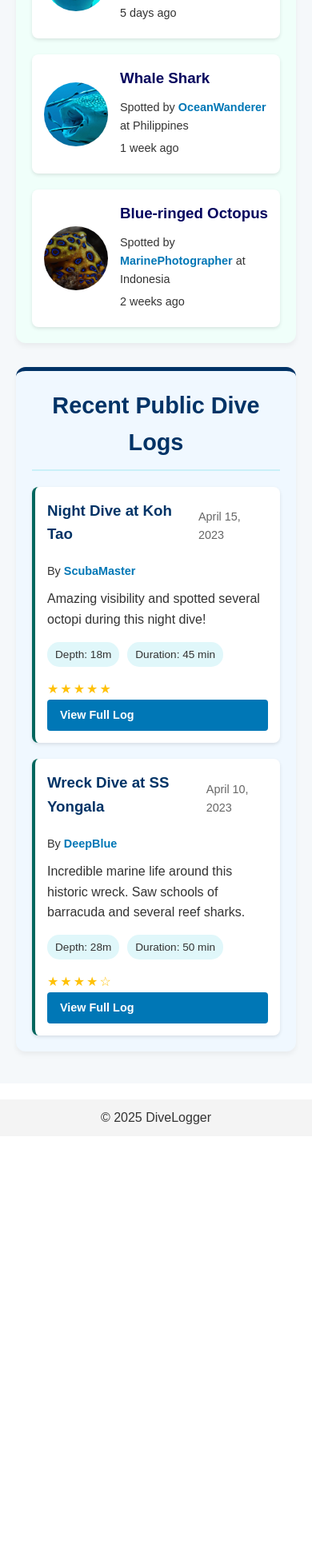
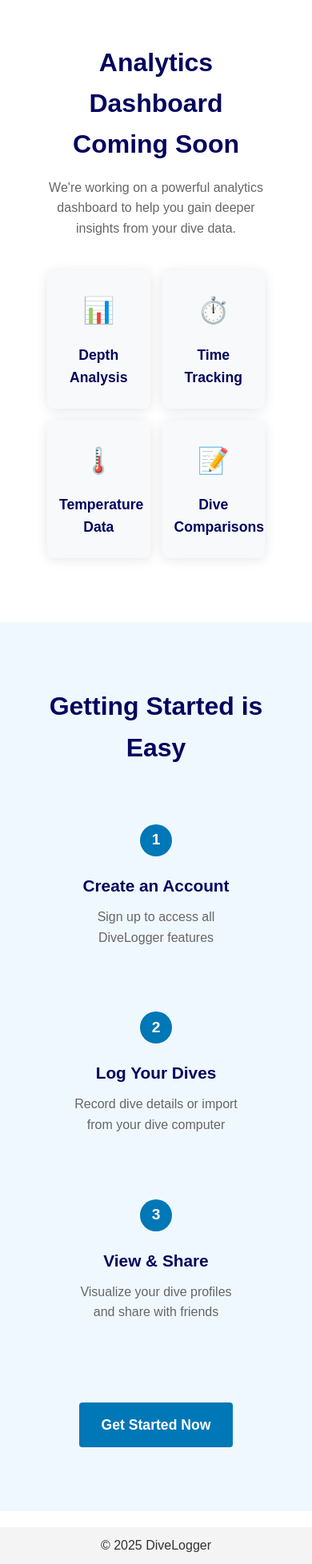
Before and after one commit to ZaneCodeJourney/CITS5505-Group-Project, a Flask app: page / in a window 390 px wide. Shown: the part 2269-4225 px from the top of the page at 80% size. Before the commit the page ends 3675 px from the top, so only its background shows below. Run offline with Flask 3, Linux system fonts and the light colour scheme; some libraries are stand-ins or nearby versions.

Commit message:
modified home page to a simpler layout - highlighting the core aspects of the web app

```diff
--- a/app/static/css/home.css
+++ b/app/static/css/home.css
@@ -1,244 +1,286 @@
-/* Home page specific styles */
+/* Base styles */
+:root {
+  --primary-color: #0077b6;
+  --secondary-color: #00b4d8;
+  --accent-color: #90e0ef;
+  --dark-color: #03045e;
+  --light-color: #f8f9fa;
+  --text-color: #333;
+  --text-light: #666;
+  --white: #fff;
+  --shadow: 0 2px 15px rgba(0, 0, 0, 0.1);
+}
 
-/* Hero section styles */
+.landing-container {
+  max-width: 100%;
+  overflow: hidden;
+}
+
+.container {
+  max-width: 1140px;
+  margin: 0 auto;
+  padding: 0 20px;
+}
+
+/* Hero section */
 .hero {
   background-image: linear-gradient(rgba(0, 0, 0, 0.5), rgba(0, 0, 0, 0.5)), url('/static/images/hero-dive.jpg');
   background-size: cover;
   background-position: center;
-    color: white;
+  height: 500px;
+  display: flex;
+  align-items: center;
+  justify-content: center;
   text-align: center;
-    padding: 100px 20px;
+  color: var(--white);
+}
+
+.hero-content {
+  max-width: 600px;
+  padding: 0 20px;
+}
+
+.hero h1 {
+  font-size: 3.5rem;
+  margin-bottom: 20px;
+  text-shadow: 0 2px 4px rgba(0, 0, 0, 0.3);
+}
+
+.hero p {
+  font-size: 1.4rem;
   margin-bottom: 30px;
 }
 
-.hero-content {
-    max-width: 800px;
-    margin: 0 auto;
-}
-
-.hero h1 {
-    font-size: 2.5rem;
-    margin-bottom: 20px;
-}
-
-.hero p {
-    font-size: 1.2rem;
-    margin-bottom: 30px;
+.cta-buttons {
+  display: flex;
+  justify-content: center;
+  gap: 20px;
 }
 
 /* Button styles */
 .btn {
   display: inline-block;
-    background-color: #0077b6;
-    color: white;
   padding: 12px 24px;
   border-radius: 4px;
   text-decoration: none;
   font-weight: bold;
-    transition: background-color 0.3s;
+  transition: all 0.3s ease;
+  cursor: pointer;
   border: none;
-    cursor: pointer;
 }
 
-.btn:hover {
-    background-color: #0096c7;
+.btn-primary {
+  background-color: var(--primary-color);
+  color: var(--white);
 }
 
-.btn-small {
-    padding: 8px 16px;
-    font-size: 0.9rem;
+.btn-primary:hover {
+  background-color: #005f8b;
+  transform: translateY(-2px);
 }
 
 .btn-secondary {
-    background-color: #6c757d;
+  background-color: transparent;
+  color: var(--white);
+  border: 2px solid var(--white);
 }
 
 .btn-secondary:hover {
-    background-color: #5a6268;
+  background-color: rgba(255, 255, 255, 0.1);
+  transform: translateY(-2px);
+}
+
+.btn-large {
+  padding: 14px 28px;
+  font-size: 1.1rem;
+}
+
+/* Features section */
+.features {
+  padding: 80px 0;
+  background-color: var(--white);
+}
+
+.features .container {
+  display: flex;
+  flex-wrap: wrap;
+  justify-content: space-between;
+  gap: 30px;
+}
+
+.feature-item {
+  flex: 1;
+  min-width: 300px;
+  padding: 30px;
+  border-radius: 8px;
+  background-color: var(--light-color);
+  box-shadow: var(--shadow);
+  text-align: center;
+  transition: transform 0.3s ease;
+}
+
+.feature-item:hover {
+  transform: translateY(-5px);
+}
+
+.feature-icon {
+  font-size: 2.5rem;
+  margin-bottom: 20px;
+}
+
+.feature-item h3 {
+  font-size: 1.4rem;
+  color: var(--dark-color);
+  margin-bottom: 15px;
+}
+
+.feature-item p {
+  color: var(--text-light);
+  line-height: 1.6;
 }
 
 /* Map section */
-.dive-map {
-    padding: 30px 20px;
+.map-section {
+  padding: 80px 0;
+  background-color: #f0f8ff;
   text-align: center;
 }
 
-.dive-map h2 {
-    margin-bottom: 20px;
+.map-section h2 {
+  color: var(--dark-color);
+  margin-bottom: 10px;
+  font-size: 2rem;
+}
+
+.map-section p {
+  color: var(--text-light);
+  margin-bottom: 30px;
+  max-width: 600px;
+  margin-left: auto;
+  margin-right: auto;
 }
 
 #map {
-    height: 500px;
-    width: 100%;
+  height: 450px;
   border-radius: 8px;
-    box-shadow: 0 4px 8px rgba(0, 0, 0, 0.1);
-}
-
-/* Features section */
-.features-section {
-    padding: 40px 20px;
-    background-color: #f5f8fa;
-}
-
-.features-container {
-    display: flex;
-    flex-wrap: wrap;
-    gap: 30px;
-    max-width: 1200px;
+  box-shadow: var(--shadow);
+  max-width: 1000px;
   margin: 0 auto;
 }
 
-.feature-column {
-    flex: 1;
-    min-width: 300px;
-    background-color: #f8f9fa;
-    border-radius: 12px;
-    padding: 20px;
-    box-shadow: 0 4px 6px rgba(0, 0, 0, 0.05);
-    overflow: hidden;
+/* Coming soon section */
+.coming-soon {
+  padding: 80px 0;
+  background-color: var(--white);
+  text-align: center;
 }
 
-/* Column-specific styles based on screenshot */
-.feature-column:nth-child(1) {
-    border-top: 5px solid #003366;
-    background-color: #f0f8ff;
+.coming-soon h2 {
+  color: var(--dark-color);
+  margin-bottom: 15px;
+  font-size: 2rem;
 }
 
-.feature-column:nth-child(2) {
-    border-top: 5px solid #00665e;
-    background-color: #f0fffa;
+.coming-soon p {
+  color: var(--text-light);
+  margin-bottom: 40px;
+  max-width: 600px;
+  margin-left: auto;
+  margin-right: auto;
 }
 
-.feature-column:nth-child(3) {
-    border-top: 5px solid #003366;
-    background-color: #f0f8ff;
+.coming-soon-features {
+  display: flex;
+  flex-wrap: wrap;
+  justify-content: center;
+  gap: 30px;
+  margin-top: 40px;
 }
 
-.feature-column h2 {
-    margin-bottom: 20px;
-    color: #003366;
-    border-bottom: 2px solid #caf0f8;
-    padding-bottom: 10px;
-    text-align: center;
-    font-size: 1.8rem;
+.coming-soon .feature {
+  flex: 1;
+  min-width: 150px;
+  max-width: 200px;
+  padding: 25px 15px;
+  border-radius: 8px;
+  background-color: var(--light-color);
+  box-shadow: var(--shadow);
+  transition: transform 0.3s ease;
 }
 
-.feature-column:nth-child(2) h2 {
-    color: #00665e;
+.coming-soon .feature:hover {
+  transform: translateY(-5px);
+  background-color: var(--accent-color);
 }
 
-.feature-cards {
-    display: flex;
-    flex-direction: column;
-    gap: 20px;
+.coming-soon .feature-icon {
+  font-size: 2rem;
+  margin-bottom: 15px;
 }
 
-/* Card styles */
-.card, .sighting, .log-entry {
-    background-color: white;
-    border-radius: 8px;
-    padding: 15px;
-    box-shadow: 0 2px 4px rgba(0, 0, 0, 0.1);
+.coming-soon h3 {
+  font-size: 1.1rem;
+  color: var(--dark-color);
 }
 
-.card img, .sighting img {
-    width: 100%;
-    height: 150px;
-    object-fit: cover;
-    border-radius: 4px;
-    margin-bottom: 10px;
+/* Getting started section */
+.getting-started {
+  padding: 80px 0;
+  background-color: #f0f8ff;
+  text-align: center;
 }
 
-.card h3, .sighting h3, .log-entry h3 {
-    color: #03045e;
-    margin-bottom: 10px;
+.getting-started h2 {
+  color: var(--dark-color);
+  margin-bottom: 40px;
+  font-size: 2rem;
 }
 
-/* Sighting styles */
-.sighting {
+.steps {
   display: flex;
-    align-items: center;
-    gap: 15px;
+  flex-wrap: wrap;
+  justify-content: space-between;
+  margin-bottom: 50px;
+  max-width: 900px;
+  margin-left: auto;
+  margin-right: auto;
 }
 
-.sighting img {
-    width: 80px;
-    height: 80px;
-    border-radius: 50%;
-    margin-bottom: 0;
+.step {
+  flex: 1;
+  min-width: 200px;
+  padding: 30px 20px;
+  margin: 0 10px 20px;
+  position: relative;
 }
 
-.sighting-info {
-    flex: 1;
+.step-number {
+  width: 40px;
+  height: 40px;
+  background-color: var(--primary-color);
+  color: var(--white);
+  border-radius: 50%;
+  display: flex;
+  justify-content: center;
+  align-items: center;
+  margin: 0 auto 20px;
+  font-weight: bold;
+  font-size: 1.2rem;
 }
 
-.sighting-info p {
-    margin: 5px 0;
-    font-size: 0.9rem;
+.step h3 {
+  color: var(--dark-color);
+  margin-bottom: 10px;
+  font-size: 1.3rem;
 }
 
-.sighting-info a {
-    color: #0077b6;
-    text-decoration: none;
-    font-weight: bold;
-}
-
-.sighting-info a:hover {
-    text-decoration: underline;
-}
-
-/* Log entry styles */
-.log-entry {
-    display: flex;
-    flex-direction: column;
-    border-left: 4px solid #00665e;
-}
-
-.log-header {
-    display: flex;
-    justify-content: space-between;
-    align-items: center;
-    margin-bottom: 10px;
-}
-
-.log-header h3 {
-    color: #003366;
-    font-weight: bold;
-}
-
-.log-header .date {
-    font-size: 0.9rem;
-    color: #666;
-}
-
-.log-entry .diver {
-    font-size: 0.9rem;
-    margin-bottom: 10px;
-}
-
-.log-entry .diver a {
-    color: #0077b6;
-    text-decoration: none;
-    font-weight: bold;
-}
-
-.log-details {
-    display: flex;
-    flex-wrap: wrap;
-    gap: 10px;
-    margin: 15px 0;
-}
-
-.log-details span {
-    background-color: #e0f7fa;
-    padding: 5px 10px;
-    border-radius: 15px;
-    font-size: 0.85rem;
+.step p {
+  color: var(--text-light);
 }
 
 /* Dive site popup styles */
 .dive-site-popup h3 {
-    color: #03045e;
+  color: var(--dark-color);
   margin-bottom: 10px;
 }
 
@@ -254,52 +296,58 @@
   margin-bottom: 5px;
 }
 
-.popup-link {
-    display: inline-block;
-    margin-top: 10px;
-    color: #0077b6;
-    text-decoration: none;
+/* Responsive styles */
+@media (max-width: 768px) {
+  .hero h1 {
+    font-size: 2.5rem;
   }
 
-.popup-link:hover {
-    text-decoration: underline;
+  .hero p {
+    font-size: 1.1rem;
   }
 
-/* Rating stars */
-.rating {
-    color: #ffc107;
-    letter-spacing: 2px;
+  .features .container,
+  .steps {
+    flex-direction: column;
   }
 
-/* View full log button */
-.btn-small {
-    background-color: #0077b6;
-    color: white;
-    border: none;
-    border-radius: 4px;
-    padding: 8px 16px;
-    font-weight: bold;
-    cursor: pointer;
-    text-decoration: none;
-    display: inline-block;
-    transition: background-color 0.3s;
+  .feature-item,
+  .step {
+    margin-bottom: 20px;
   }
 
-.btn-small:hover {
-    background-color: #005f8b;
+  #map {
+    height: 300px;
   }
 
-/* Responsive adjustments */
-@media (max-width: 768px) {
-    .features-container {
+  .cta-buttons {
     flex-direction: column;
+    gap: 10px;
+  }
+
+  .coming-soon-features {
+    gap: 15px;
+  }
+
+  .coming-soon .feature {
+    min-width: 120px;
+  }
+}
+
+@media (max-width: 480px) {
+  .hero {
+    height: 400px;
   }
 
   .hero h1 {
     font-size: 2rem;
   }
 
-    #map {
-        height: 350px;
+  .hero p {
+    font-size: 1rem;
+  }
+
+  .feature-item {
+    min-width: 100%;
   }
 }
--- a/app/templates/index.html
+++ b/app/templates/index.html
@@ -6,120 +6,109 @@
 {% endblock %}
 
 {% block content %}
+<div class="landing-container">
+    <!-- Hero Section -->
     <section class="hero">
         <div class="hero-content">
-        <h1>Track Your Underwater Adventures</h1>
-        <p>Record, analyse and share your scuba diving experiences with fellow divers</p>
+            <h1>DiveLogger</h1>
+            <p>Track, analyze, and share your diving experiences</p>
             {% if not current_user.is_authenticated %}
-        <a href="{{ url_for('auth.register') }}" class="btn">Sign Up Now</a>
+                <div class="cta-buttons">
+                    <a href="{{ url_for('auth.login') }}" class="btn btn-primary">Log In</a>
+                    <a href="{{ url_for('auth.register') }}" class="btn btn-secondary">Sign Up</a>
+                </div>
             {% else %}
-        <a href="{{ url_for('main.new_log') }}" class="btn">Log a New Dive</a>
+                <div class="cta-buttons">
+                    <a href="{{ url_for('main.my_logs') }}" class="btn btn-primary">My Logs</a>
+                    <a href="{{ url_for('main.new_log') }}" class="btn btn-secondary">New Log</a>
+                </div>
             {% endif %}
         </div>
     </section>
 
-<section class="dive-map">
-    <h2>Explore Dive Sites</h2>
-    <div id="map"></div>
+    <!-- Features Overview -->
+    <section class="features">
+        <div class="container">
+            <div class="feature-item">
+                <div class="feature-icon">📊</div>
+                <h3>Track Your Dives</h3>
+                <p>Record dive details, locations, and conditions with our easy-to-use dive log.</p>
+            </div>
+            <div class="feature-item">
+                <div class="feature-icon">📈</div>
+                <h3>Data Analysis</h3>
+                <p>Upload dive computer data and visualize your dive profiles.</p>
+            </div>
+            <div class="feature-item">
+                <div class="feature-icon">🔄</div>
+                <h3>Share Selectively</h3>
+                <p>Choose which dive logs to share with friends or keep private.</p>
+            </div>
+        </div>
     </section>
 
-<!-- Combined features section with 3-column layout -->
-<section class="features-section">
-    <div class="features-container">
-        <!-- Top Dive Locations Column -->
-        <div class="feature-column">
-            <h2>Top Dive Locations</h2>
-            <div class="feature-cards">
-                <div class="card">
-                    <img src="{{ url_for('static', filename='images/great-barrier-reef.jpg') }}" alt="Great Barrier Reef">
-                    <h3>Great Barrier Reef, Australia</h3>
-                    <p>Visibility: 15-30m</p>
-                    <p>Difficulty: Beginner to Advanced</p>
+    <!-- Map Section -->
+    <section class="map-section">
+        <div class="container">
+            <h2>Explore Dive Sites</h2>
+            <p>Browse popular diving locations around the world</p>
+            <div id="map"></div>
         </div>
-                <div class="card">
-                    <img src="{{ url_for('static', filename='images/helengeli.jpg') }}" alt="Helengeli">
-                    <h3>Helengeli, Male Atoll, Maldives</h3>
-                    <p>Visibility: 30m+</p>
-                    <p>Difficulty: Beginner</p>
+    </section>
+
+    <!-- Coming Soon Section -->
+    <section class="coming-soon">
+        <div class="container">
+            <h2>Analytics Dashboard Coming Soon</h2>
+            <p>We're working on a powerful analytics dashboard to help you gain deeper insights from your dive data.</p>
+            <div class="coming-soon-features">
+                <div class="feature">
+                    <div class="feature-icon">📊</div>
+                    <h3>Depth Analysis</h3>
                 </div>
+                <div class="feature">
+                    <div class="feature-icon">⏱️</div>
+                    <h3>Time Tracking</h3>
                 </div>
+                <div class="feature">
+                    <div class="feature-icon">🌡️</div>
+                    <h3>Temperature Data</h3>
                 </div>
-
-        <!-- Marine Life Column -->
-        <div class="feature-column">
-            <h2>Recently Spotted Fauna</h2>
-            <div class="feature-cards">
-                <div class="sighting">
-                    <img src="{{ url_for('static', filename='images/turtle.jpg') }}" alt="Sea Turtle">
-                    <div class="sighting-info">
-                        <h3>Green Sea Turtle</h3>
-                        <p>Spotted by <a href="#">JaneDiver</a> at Great Barrier Reef</p>
-                        <p>2 days ago</p>
-                    </div>
-                </div>
-                <div class="sighting">
-                    <img src="{{ url_for('static', filename='images/manta.jpg') }}" alt="Manta Ray">
-                    <div class="sighting-info">
-                        <h3>Manta Ray</h3>
-                        <p>Spotted by <a href="#">DiveExplorer</a> at Maldives</p>
-                        <p>5 days ago</p>
-                    </div>
-                </div>
-                <div class="sighting">
-                    <img src="{{ url_for('static', filename='images/whale-shark.jpg') }}" alt="Whale Shark">
-                    <div class="sighting-info">
-                        <h3>Whale Shark</h3>
-                        <p>Spotted by <a href="#">OceanWanderer</a> at Philippines</p>
-                        <p>1 week ago</p>
-                    </div>
-                </div>
-                <div class="sighting">
-                    <img src="{{ url_for('static', filename='images/octopus.jpg') }}" alt="Blue-ringed Octopus">
-                    <div class="sighting-info">
-                        <h3>Blue-ringed Octopus</h3>
-                        <p>Spotted by <a href="#">MarinePhotographer</a> at Indonesia</p>
-                        <p>2 weeks ago</p>
-                    </div>
-                </div>
-            </div>
-        </div>
-
-        <!-- Recent Logs Column -->
-        <div class="feature-column">
-            <h2>Recent Public Dive Logs</h2>
-            <div class="feature-cards">
-                <div class="log-entry">
-                    <div class="log-header">
-                        <h3>Night Dive at Koh Tao</h3>
-                        <span class="date">April 15, 2023</span>
-                    </div>
-                    <p class="diver">By <a href="#">ScubaMaster</a></p>
-                    <p>Amazing visibility and spotted several octopi during this night dive!</p>
-                    <div class="log-details">
-                        <span>Depth: 18m</span>
-                        <span>Duration: 45 min</span>
-                    </div>
-                    <p class="rating">★★★★★</p>
-                    <a href="#" class="btn btn-small">View Full Log</a>
-                </div>
-                <div class="log-entry">
-                    <div class="log-header">
-                        <h3>Wreck Dive at SS Yongala</h3>
-                        <span class="date">April 10, 2023</span>
-                    </div>
-                    <p class="diver">By <a href="#">DeepBlue</a></p>
-                    <p>Incredible marine life around this historic wreck. Saw schools of barracuda and several reef sharks.</p>
-                    <div class="log-details">
-                        <span>Depth: 28m</span>
-                        <span>Duration: 50 min</span>
-                    </div>
-                    <p class="rating">★★★★☆</p>
-                    <a href="#" class="btn btn-small">View Full Log</a>
-                </div>
+                <div class="feature">
+                    <div class="feature-icon">📝</div>
+                    <h3>Dive Comparisons</h3>
                 </div>
             </div>
         </div>
     </section>
+
+    <!-- Getting Started -->
+    <section class="getting-started">
+        <div class="container">
+            <h2>Getting Started is Easy</h2>
+            <div class="steps">
+                <div class="step">
+                    <div class="step-number">1</div>
+                    <h3>Create an Account</h3>
+                    <p>Sign up to access all DiveLogger features</p>
+                </div>
+                <div class="step">
+                    <div class="step-number">2</div>
+                    <h3>Log Your Dives</h3>
+                    <p>Record dive details or import from your dive computer</p>
+                </div>
+                <div class="step">
+                    <div class="step-number">3</div>
+                    <h3>View & Share</h3>
+                    <p>Visualize your dive profiles and share with friends</p>
+                </div>
+            </div>
+            {% if not current_user.is_authenticated %}
+                <a href="{{ url_for('auth.register') }}" class="btn btn-primary btn-large">Get Started Now</a>
+            {% endif %}
+        </div>
+    </section>
+</div>
 {% endblock %}
 
 {% block scripts %}
```
Lines whose indentation alone changed are shown as unchanged.
